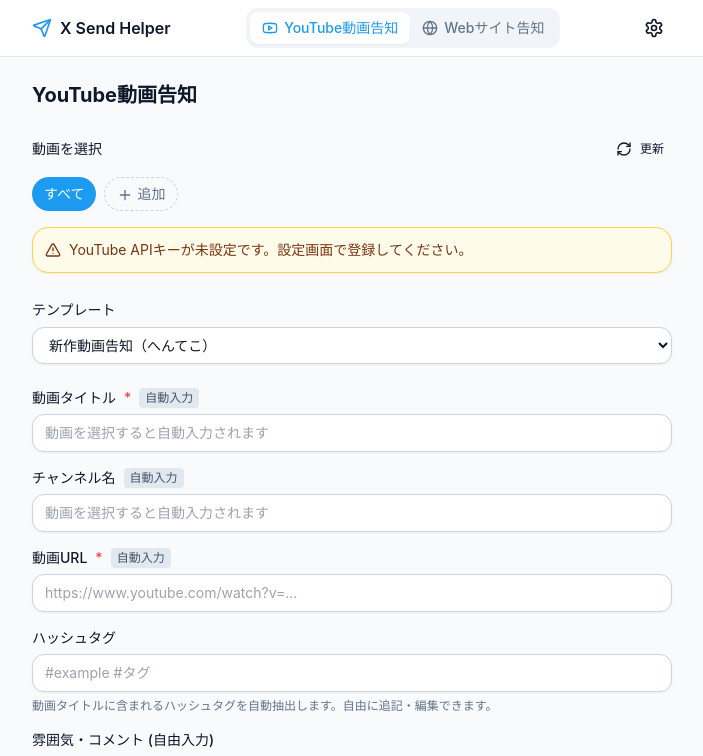
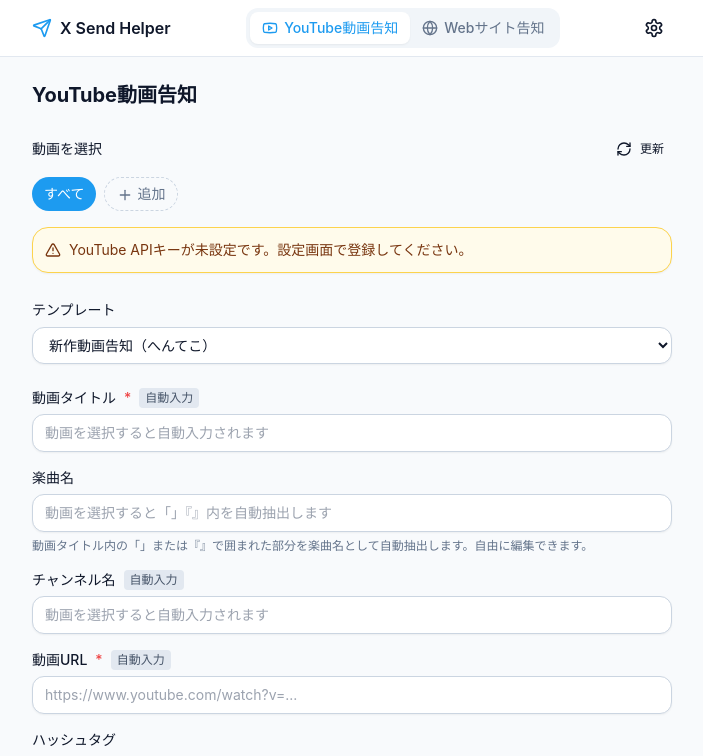
Before and after one commit to misoclub/x_send_helper, a React (Vite) app: page /#/compose/youtube in a window 1280 px wide. Shown: the top 756 px of the page, without its empty margins (288-991 px from the left). Built offline with nearby package versions, Linux system fonts and the light colour scheme.

Commit message:
テンプレ更新

```diff
--- a/src/features/postTypes/youtube.ts
+++ b/src/features/postTypes/youtube.ts
@@ -14,6 +14,14 @@
       required: true,
       placeholder: '動画を選択すると自動入力されます',
       autoFilled: true,
+    },
+    {
+      key: 'songtitle',
+      label: '楽曲名',
+      kind: 'text',
+      placeholder: '動画を選択すると「」『』内を自動抽出します',
+      helpText:
+        '動画タイトル内の「」または『』で囲まれた部分を楽曲名として自動抽出します。自由に編集できます。',
     },
     {
       key: 'channelTitle',
--- a/src/features/templates/defaults.json
+++ b/src/features/templates/defaults.json
@@ -3,7 +3,7 @@
     "id": "builtin-yt-newrelease",
     "postTypeId": "youtube",
     "name": "新作動画告知（へんてこ）",
-    "body": "🎬 新作楽曲をリリースしました！🎶\n\n『{{title}}』\n\n{{mood}}\nぜひ聞いてください！🎧\n{{hashtags}}\n{{url}}",
+    "body": "🆕 新作楽曲『{{songtitle}}』をリリースしました！🎶\n{{mood}}\nぜひ聞いてください！🎧\n{{hashtags}}\n{{url}}",
     "defaultHashtags": "#{{channelTitle}} #楽曲",
     "source": "builtin",
     "updatedAt": 0
@@ -12,7 +12,7 @@
     "id": "builtin-yt-newrelease-text",
     "postTypeId": "youtube",
     "name": "新作動画告知（モラハラ）",
-    "body": "🆕 新作モラハラ動画をUPしました！📺\n\n『{{title}}』\n\n{{mood}}\nぜひ見てください👀\nあなたのモラハラストーリーもぜひ教えてください！💬\n{{hashtags}}\n{{url}}",
+    "body": "🆕 新作モラハラ動画をUPしました！📺\n『{{title}}』\n{{mood}}\nぜひ見てください👀\n{{hashtags}}\n{{url}}",
     "defaultHashtags": "#{{channelTitle}} #モラハラ",
     "source": "builtin",
     "updatedAt": 0
--- /dev/null
+++ b/src/lib/extractSongTitle.ts
@@ -0,0 +1,11 @@
+// 「」または『』で囲まれた部分は楽曲名とみなして抽出する。
+const SONG_TITLE_REGEX = /「([^「」]+)」|『([^『』]+)』/g
+
+export function extractSongTitle(title: string): string {
+  const matches: string[] = []
+  for (const match of title.matchAll(SONG_TITLE_REGEX)) {
+    const inner = match[1] ?? match[2]
+    if (inner) matches.push(inner.trim())
+  }
+  return matches.join(' / ')
+}
--- a/src/routes/ComposeRoute.tsx
+++ b/src/routes/ComposeRoute.tsx
@@ -9,6 +9,7 @@
 import { useLocalStorage } from '@/lib/useLocalStorage'
 import { STORAGE_KEYS } from '@/lib/storage'
 import { extractHashtagsFromTitle, mergeHashtags } from '@/lib/extractHashtags'
+import { extractSongTitle } from '@/lib/extractSongTitle'
 import {
   loadGroupedVideos,
   loadVideosForChannel,
@@ -98,12 +99,15 @@
   const handlePickVideo = (video: Video) => {
     setActiveChannelId(video.channelId)
     const { cleanTitle, hashtags } = extractHashtagsFromTitle(video.title)
+    // 「」『』が無ければ曲名のみの動画とみなしてタイトルをそのまま使う
+    const songtitle = extractSongTitle(cleanTitle) || cleanTitle
     setValues((prev) => ({
       ...prev,
       title: cleanTitle,
       url: video.url,
       channelTitle: video.channelTitle,
       hashtags,
+      songtitle,
     }))
     const saved = templatesByChannel[video.channelId]
     if (saved && availableTemplates.some((t) => t.id === saved)) {
```
